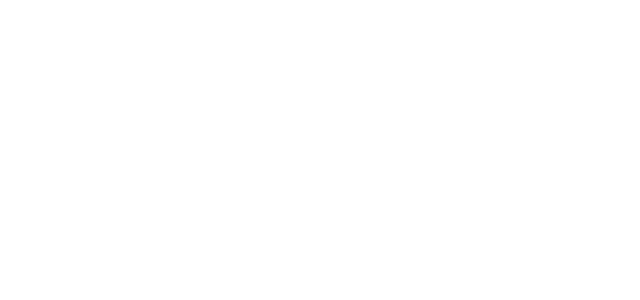
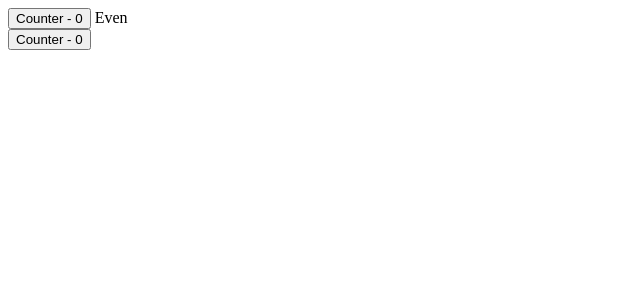
Before and after one commit to aakash19090/basic-context-api, a React (Create React App) app: page / in a window 1280 px wide. Shown: the top 300 px of the page, without its empty margins (0-640 px from the left). Built offline with nearby package versions, Linux system fonts and the light colour scheme.

Commit message:
Use Memo Hook

```diff
--- a/src/App.js
+++ b/src/App.js
@@ -1,9 +1,10 @@
 import React, { Component } from 'react';
+import UseMemoHook from './UseMemoHook';
 class App extends Component {
     render() {
         return (
             <div>
-
+                <UseMemoHook/>
             </div>
         )
     }
--- /dev/null
+++ b/src/UseMemoHook.js
@@ -0,0 +1,42 @@
+import React, { useState, useMemo } from 'react'
+
+const UseMemoHook = () => {
+
+    const [ counterOne, setCounterOne ] = useState(0)
+    const [ counterTwo, setCounterTwo ] = useState(0)
+
+    const incrementOne = () => {
+        setCounterOne(counterOne + 1)
+    }
+
+    const incrementTwo = () => {
+        setCounterTwo(counterTwo + 1)
+    }
+
+    // ? Use Memo Hook Invokes the function call & stores the result in cache for performance optimization
+    const isEven =  useMemo( () => {
+
+        let i = 0
+
+        while( i < 2000000000 ) i++
+
+        return counterOne % 2 === 0
+
+    }, [counterOne]) // ? Dependency Array
+
+    return (
+        <div>
+            <div className="btn">
+                <button onClick={incrementOne}>Counter - { counterOne }</button>
+                <span> { isEven ? 'Even' : 'Odd' } </span>
+            </div>
+
+            <div className="btn">
+                <button onClick={incrementTwo}>Counter - { counterTwo }</button>
+            </div>
+
+        </div>
+    )
+}
+
+export default UseMemoHook
```
Also changed, not shown: 1 other file (tests, documents, lock files or other folders).
